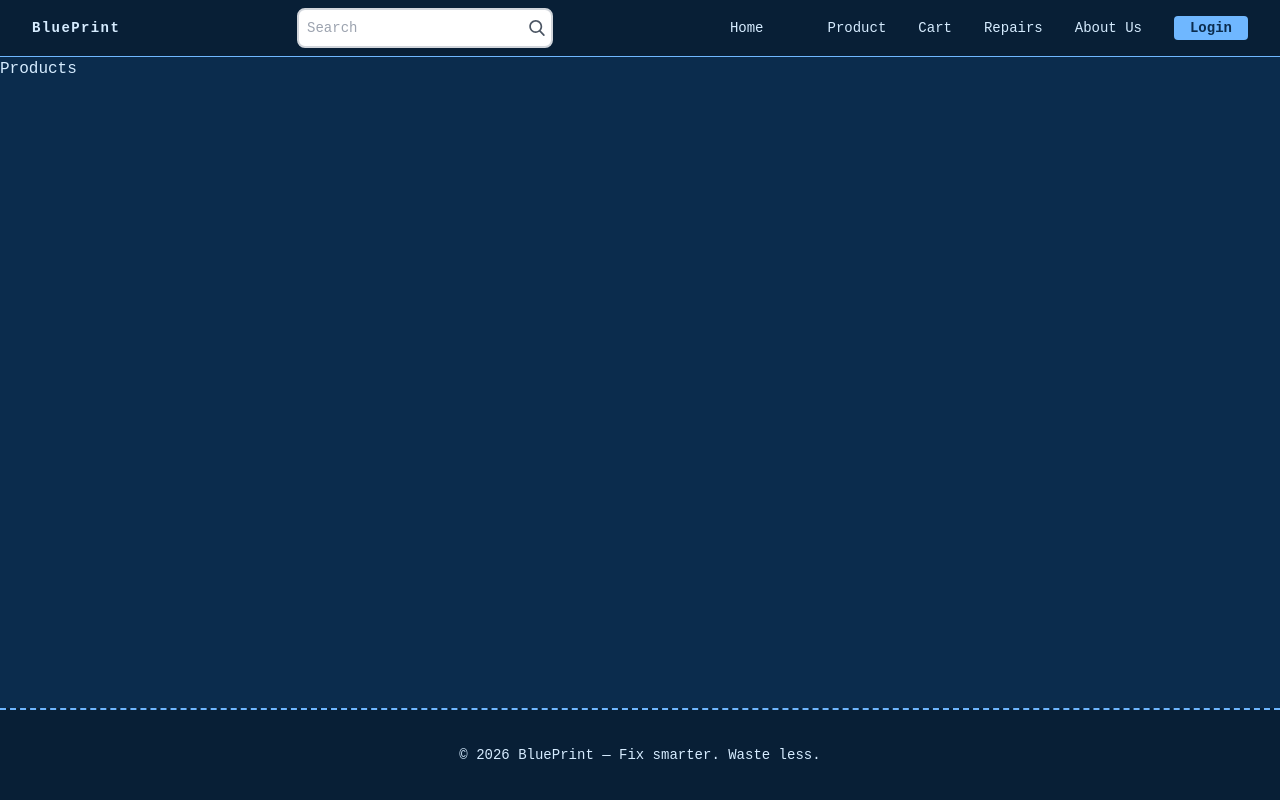
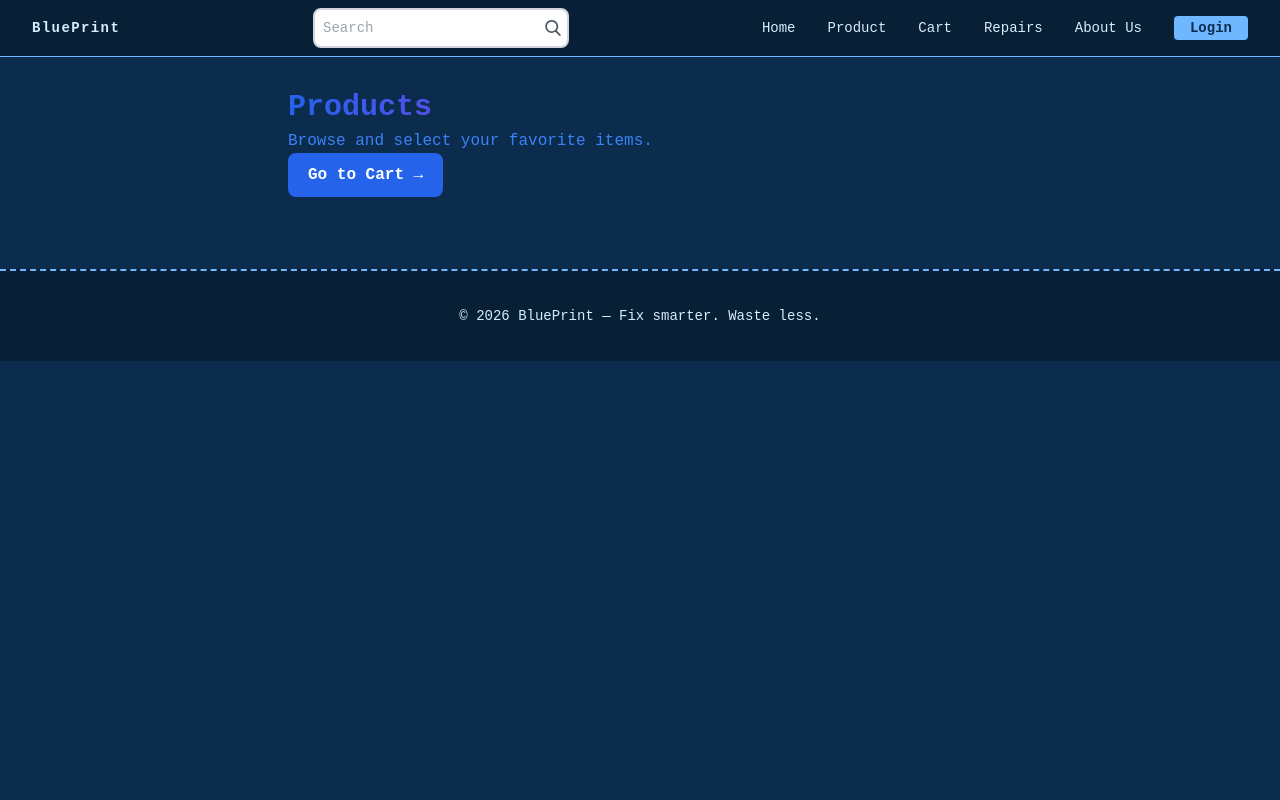
Before and after one commit to Brooklyn-STEAM/10053-Empowering-Self-Repair-of-Electronic-Devices-With-Artificial-Intelligence, a Flask app: page /products in a window 1280 px wide. Run offline with Flask 3, Linux system fonts and the light colour scheme; data that the repository does not hold is empty; some libraries are stand-ins or nearby versions.

Commit message:
Added the products into the products page

```diff
--- a/main.py
+++ b/main.py
@@ -152,7 +152,15 @@ def error():
 
 @app.route("/products")
 def products():
-    return render_template("products.html.jinja")
+    connection = connect_db()
+
+    cursor = connection.cursor()
+
+    cursor.execute("SELECT * FROM `Product` ")
+
+    result = cursor.fetchall()
+    connection.close()
+    return render_template("products.html.jinja" , products = result)
 
 @app.route("/cart")
 @login_required
--- a/templates/products.html.jinja
+++ b/templates/products.html.jinja
@@ -3,24 +3,89 @@
 <head>
     <meta charset="UTF-8">
     <meta name="viewport" content="width=device-width, initial-scale=1.0">
+    <title>Products</title>
     <script src="https://cdn.tailwindcss.com"></script>
-    <title>Products</title>
     <link href="/static/style.css" rel="stylesheet">
-            <link rel="icon" href="/static/products/Blueprint Logo.png" type="image">
-
-    <script src="https://cdn.jsdelivr.net/npm/@tailwindcss/browser@4"></script>
-
+    <link rel="icon" href="/static/products/Blueprint Logo.png" type="image">
 </head>
 
 <body class="min-h-screen flex flex-col">
-  <main class="flex-grow">
-    <!-- Navbar -->
-    {% include "components/navbar.html.jinja" %}
-<h1>Products</h1>
 
+  {% include "components/navbar.html.jinja" %}
 
+ <main class="ml-64 px-4 md:px-8 py-8">
+
+    <!-- Page Header -->
+    <section class="max-w-7xl mx-auto mb-10">
+      <div class="flex flex-col sm:flex-row sm:items-end sm:justify-between gap-4">
+        <div>
+     <h1 class="text-3xl font-extrabold bg-gradient-to-r from-blue-600 to-purple-600 bg-clip-text text-transparent">
+  Products
+</h1>
+<p class="text-blue-500 mt-1">Browse and select your favorite items.</p>
+        <a href="/cart"
+           class="inline-flex items-center px-5 py-2.5 rounded-lg bg-blue-600 text-white font-semibold hover:bg-blue-700 transition">
+          Go to Cart →
+        </a>
+      </div>
+    </section>
+
+    <!-- Product Grid -->
+    <section class="max-w-7xl mx-auto">
+      <div class="grid grid-cols-1 sm:grid-cols-2 lg:grid-cols-3 xl:grid-cols-4 gap-8">
+
+        {% for x in products %}
+        <div class="bg-white rounded-2xl shadow-sm border border-gray-200 hover:shadow-lg transition overflow-hidden flex flex-col">
+
+          <!-- Image -->
+          <a href="/product/{{ x['ID'] }}"
+             class="h-52 bg-gray-100 flex items-center justify-center p-4 overflow-hidden">
+            <img
+              src="{{ x['Image'] }}"
+              alt="{{ x['Name'] }}"
+              class="max-h-full object-contain transition duration-300 hover:scale-105"
+            />
+          </a>
+
+          <!-- Content -->
+          <div class="flex flex-col flex-1 p-5">
+
+            <!-- Title -->
+            <a href="/product/{{ x['ID'] }}">
+              <h3 class="text-lg font-bold text-gray-900 hover:text-blue-600 transition">
+                {{ x['Name'] }}
+              </h3>
+            </a>
+
+            <!-- Spacer -->
+            <div class="flex-grow"></div>
+
+            <!-- Bottom Section -->
+            <div class="mt-5 flex items-center justify-between">
+
+              <!-- Price -->
+              <span class="text-lg font-extrabold text-gray-900">
+                ${{ "%.2f"|format(x['Price']) }}
+              </span>
+
+              <!-- Shop Button -->
+              <a href="/product/{{ x['ID'] }}"
+                 class="px-4 py-2 rounded-lg bg-blue-500 text-white font-semibold hover:bg-yellow-600 transition">
+                Shop
+              </a>
+
+            </div>
+
+          </div>
+        </div>
+        {% endfor %}
+
+      </div>
+    </section>
 
   </main>
-    {% include "components/footer.html.jinja" %}
+
+  {% include "components/footer.html.jinja" %}
+
 </body>
 </html>
```
Also changed, not shown: static/products/Iphone.jpg (added).
